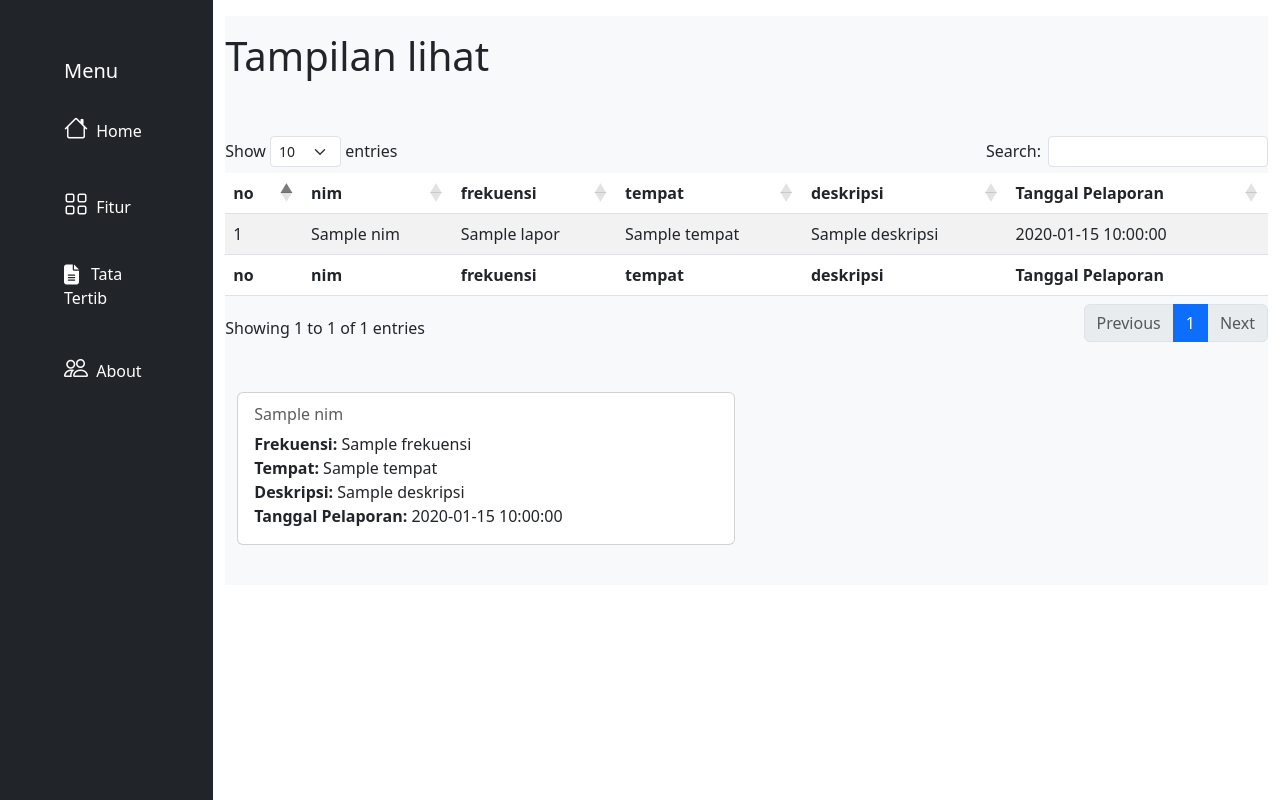
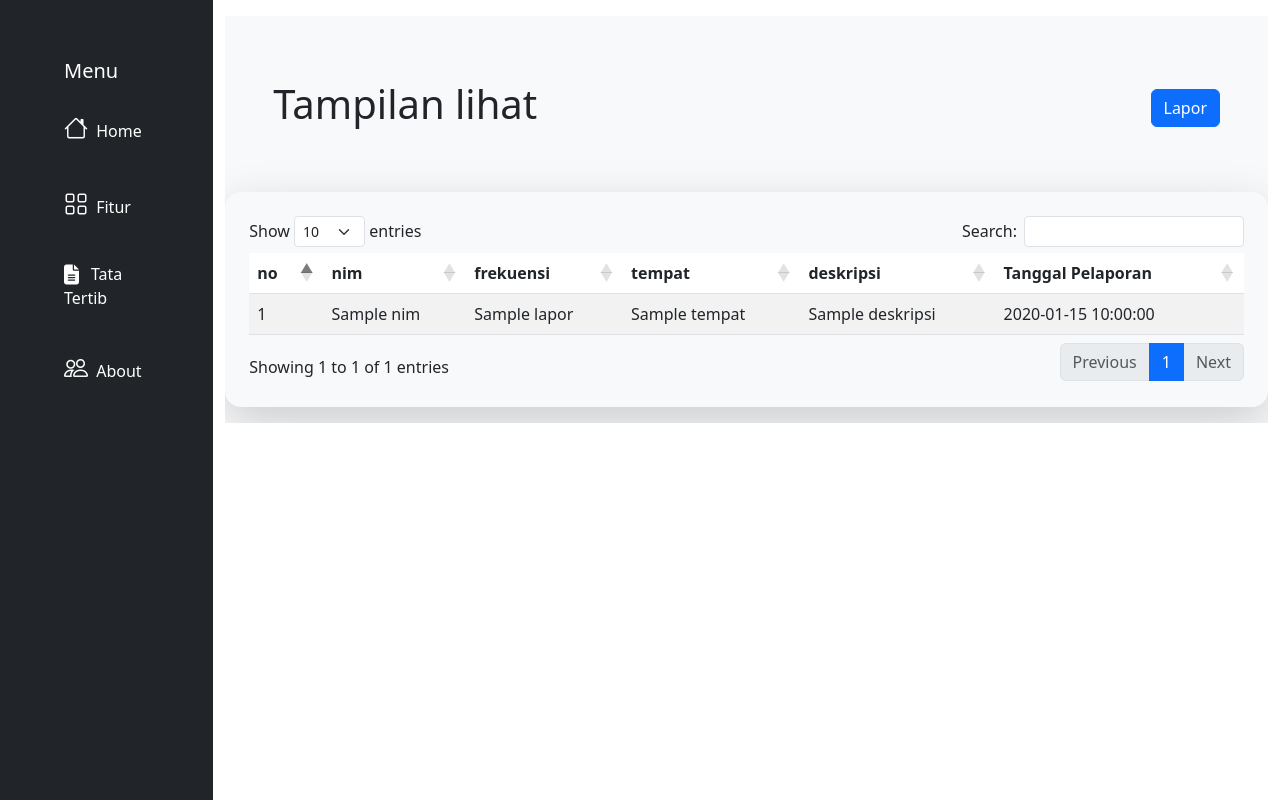
Before and after one commit to ICLabs-Fikom-UMI/ProTechLab-Sistem-Pelanggaran-Praktikan, a PHP site: the page made by app/view/menu/lihat.php in a window 1280 px wide. Shown: the part 90-890 px from the top of the page. Run offline with PHP 8.4, Linux system fonts and the light colour scheme; the visitor is signed in with stand-in values (Sample User, id 1); the template is opened without the code that fills it: most values are stand-ins (such as "Sample title", 1, 10 or a date in 2020); some libraries are stand-ins or nearby versions.

Commit message:
perbaikan fitur input frekuensi

```diff
--- a/app/view/menu/edit.php
+++ b/app/view/menu/edit.php
@@ -1,6 +1,6 @@
 <!-- views/frekuensi/tambah.php -->
 <div class="overflow-scroll" style="max-height: 85vh; overflow-x: hidden;">
-    <div class="container mt-3">
+    <div class="container mt-3 p-5">
         <h1>Tambah Data Frekuensi</h1>
 
         <br>
--- a/app/view/menu/lihat.php
+++ b/app/view/menu/lihat.php
@@ -10,11 +10,15 @@
             </div>
         </div>
 
-        <h1>Tampilan lihat</h1>
-
-        <br><br>
+        <div class="d-flex justify-content-between align-items-center p-5">
+            <h1>Tampilan lihat</h1>
+            <button type="button" class="btn btn-primary" data-bs-toggle="modal" data-bs-target="#formModal">
+                Lapor
+            </button>
+        </div>
 
 
+        <div class=" mx-auto mt-2 shadow-lg rounded-4 p-4">
         <table id="myTable" class="table table-striped" style="width:100%">
             <thead>
                 <tr>
@@ -28,7 +32,7 @@
             </thead>
             <tbody>
                 <?php $no = 0;
-                foreach ($data["lapor"] as $lapor ):
+                foreach ($data["lapor"] as $lapor):
                     $no++; ?>
                     <tr>
                         <td>
@@ -52,45 +56,8 @@
                     </tr>
                 <?php endforeach; ?>
             </tbody>
-            <tfoot>
-                <tr>
-                    <th>no</th>
-                    <th>nim</th>
-                    <th>frekuensi</th>
-                    <th>tempat</th>
-                    <th>deskripsi</th>
-                    <th>Tanggal Pelaporan</th>
-                </tr>
-            </tfoot>
+
         </table>
-
-
-
-        <!-- card -->
-        <div class="container mt-5">
-            <div class="row">
-                <?php foreach ($data["lapor"] as $lapor): ?>
-                    <div class="col-md-6 mb-4">
-                        <div class="card">
-                            <div class="card-body">
-                                <h6 class="card-subtitle mb-2 text-muted">
-                                    <?= $lapor["nim"]; ?>
-                                </h6>
-                                <p class="card-text">
-                                    <strong>Frekuensi:</strong>
-                                    <?= $lapor["frekuensi"]; ?><br>
-                                    <strong>Tempat:</strong>
-                                    <?= $lapor["tempat"]; ?><br>
-                                    <strong>Deskripsi:</strong>
-                                    <?= $lapor["deskripsi"]; ?><br>
-                                    <strong>Tanggal Pelaporan:</strong>
-                                    <?= $lapor["tanggal"]; ?><br>
-                                </p>
-                            </div>
-                        </div>
-                    </div>
-                <?php endforeach; ?>
-            </div>
         </div>
 
     </div>
--- a/app/view/templates/footer.php
+++ b/app/view/templates/footer.php
@@ -78,7 +78,7 @@
                         </div>
 
                         <div class="mb-3">
-                        <label for="status" class="form-label">status</label>
+                            <label for="status" class="form-label">status</label>
                             <select class="form-select form-select-sm" aria-label="Small select example">
                                 <?php foreach ($data['status'] as $status): ?>
                                     <option value="<?= $status['id_status']; ?>">
--- a/app/view/templates/header.php
+++ b/app/view/templates/header.php
@@ -20,6 +20,7 @@
       z-index: 99;
       height: 90px;
     }
+
   </style>
 </head>
 
@@ -86,12 +87,6 @@
               <a href="#submenu2" data-bs-toggle="collapse" class="nav-link px-0 align-middle text-white">
                 <i class="fs-4 bi-grid "></i> <span class="ms-1 d-none d-sm-inline">Fitur</span></a>
               <ul class="collapse nav flex-column ms-1" id="submenu2" data-bs-parent="#menu">
-                <?php if ($_SESSION['role'] == 'asisten' || $_SESSION['role'] == 'admin') { ?>
-                  <li class="w-100">
-                    <a href="<?= BASEURL; ?>/menu/index/" class="nav-link px-0 text-white" data-bs-toggle="modal"
-                      data-bs-target="#formModal"> <span class="d-none d-sm-inline">Lapor</span></a>
-                  </li>
-                <?php } ?>
                 <?php if ($_SESSION['role'] == 'admin') { ?>
                   <li>
                     <a href="<?= BASEURL; ?>/menu/tindak/" class="nav-link px-0 text-white"> <span
```
Also changed, not shown: app/controllers/Menu.php (+32 -21 lines), app/models/Laporan_model.php (+5 -53 lines), app/view/menu/tindak.php (+33 -11 lines).
